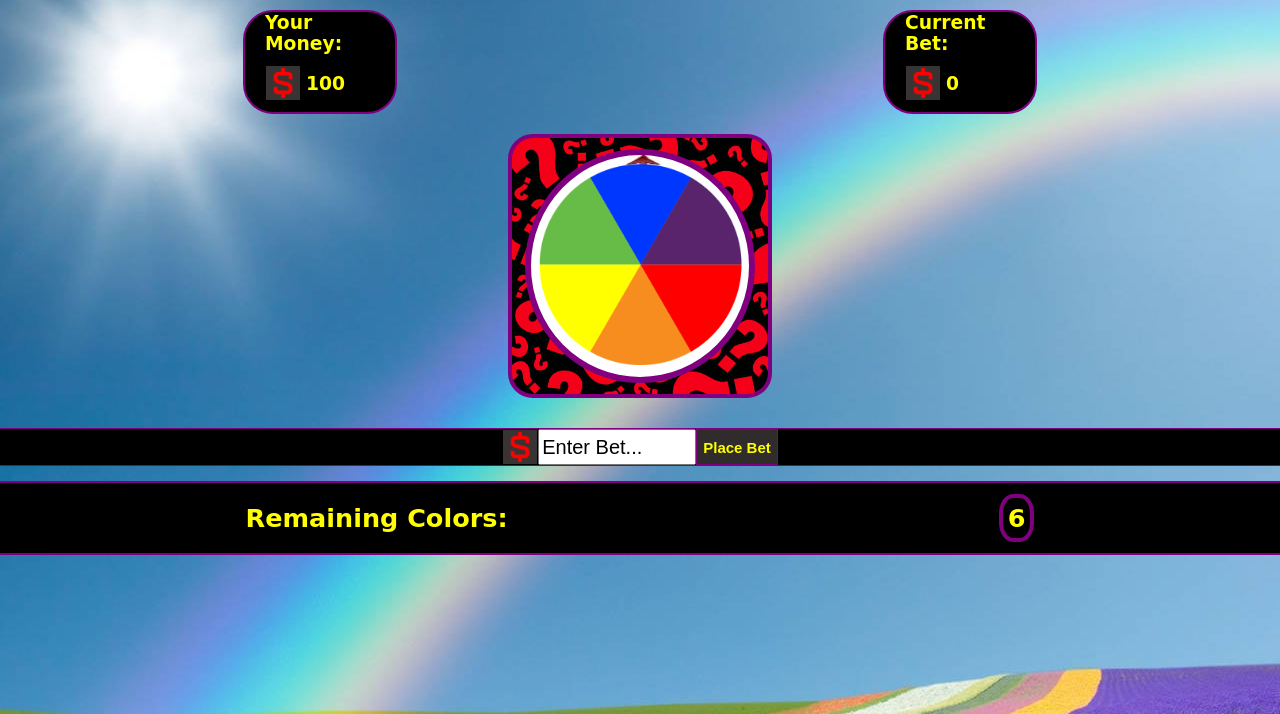
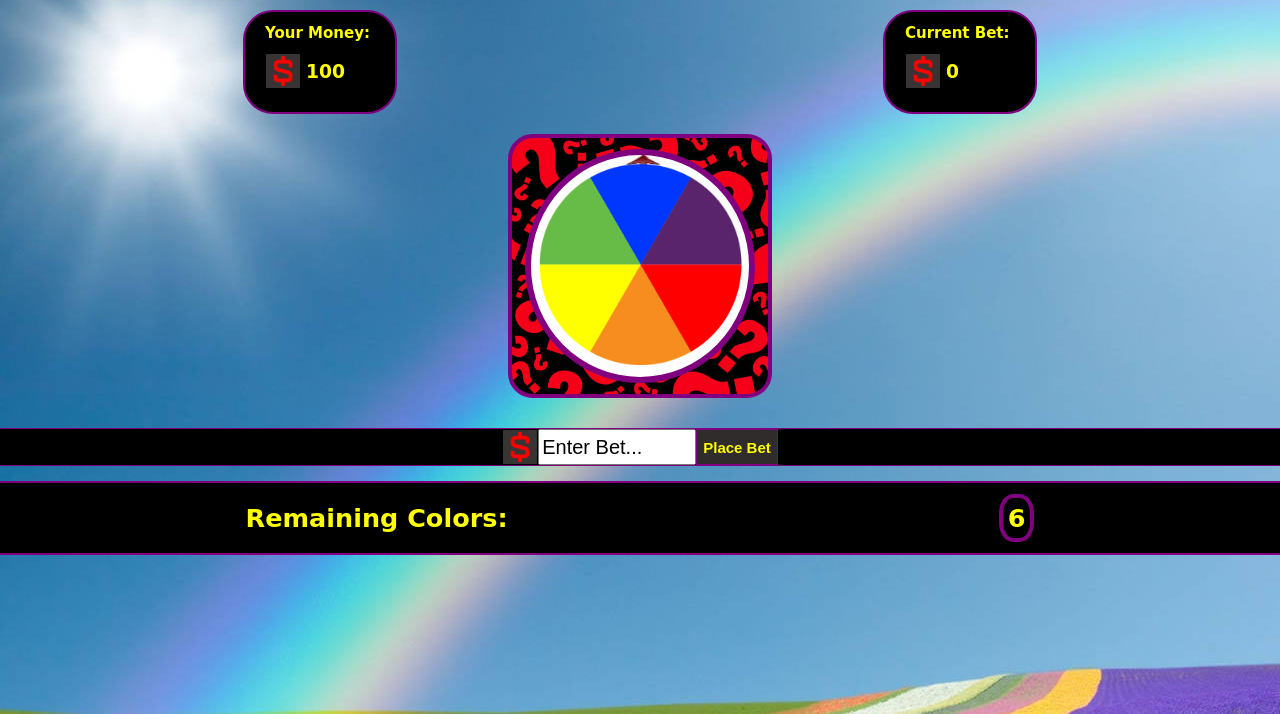
Before and after one commit to mdonlon30/Rainbow-Roulette, a plain HTML site: page index.html in a window 1280 px wide. Shown: the part 86-800 px from the top of the page. Drawn offline with Linux system fonts and the light colour scheme; a web font is replaced by a local one.

Commit message:
font-size

```diff
--- a/style.css
+++ b/style.css
@@ -5,6 +5,7 @@ body {
     background-repeat: no-repeat;
     margin: 0 auto;
     font-family: 'DynaPuff', cursive;
+    overflow: hidden;
 }
 
 
@@ -68,6 +69,7 @@ body {
 
 .amounts {
     margin: 0;
+    font-size: 15px;
 }
 
 .image {
```
